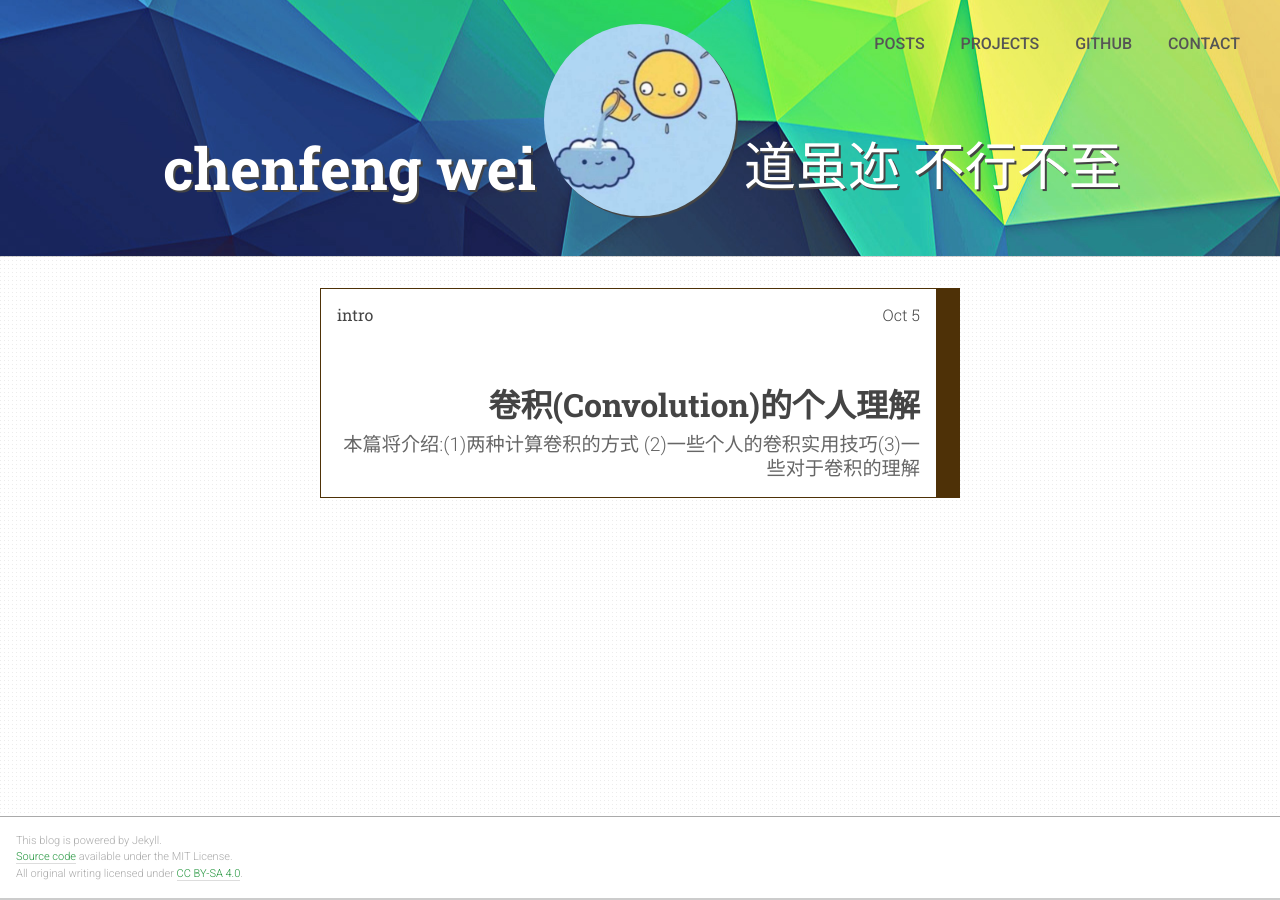
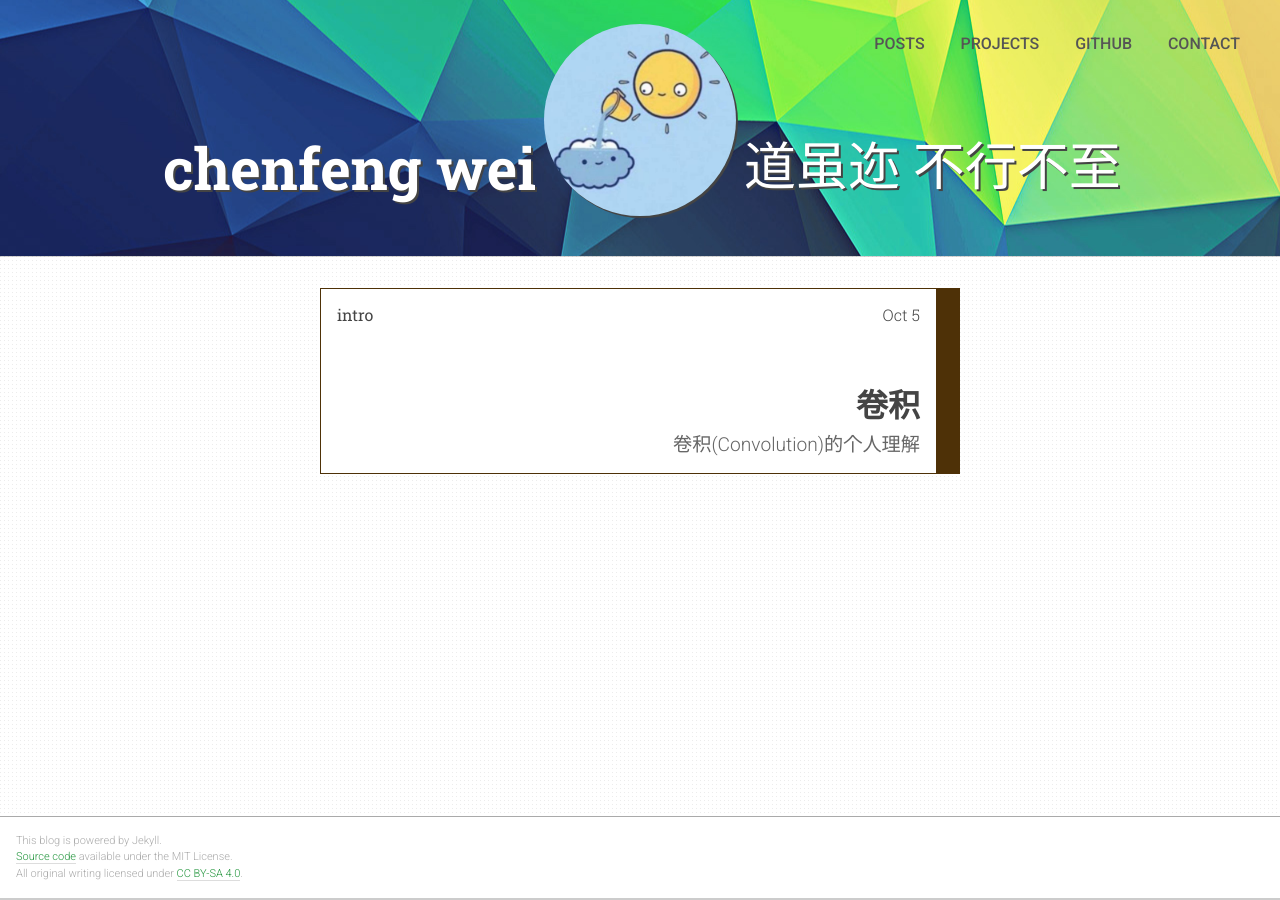
Before and after one commit to vincentweikey/vincentweikey.github.io, a Jekyll site: the page built from index.html, in a window 1280 px wide. Built offline with Jekyll 4.4.1, drawn with Linux system fonts in a browser that asks for light colours; the list of posts is cut into pages by our own code.

Commit message:
add unfinished conv post

```diff
--- a/_posts/2018-10-05-understanding-convolution.md
+++ b/_posts/2018-10-05-understanding-convolution.md
@@ -1,8 +1,9 @@
 ---
-title: 卷积(Convolution)的个人理解
-teaser: 本篇将介绍:(1)两种计算卷积的方式 (2)一些个人的卷积实用技巧(3)一些对于卷积的理解
+
+title: 卷积
+teaser: 卷积(Convolution)的个人理解
 category: intro
-tags: [Theory, CV]
+tags: [Theory,CV]
 
 ---
 
```
